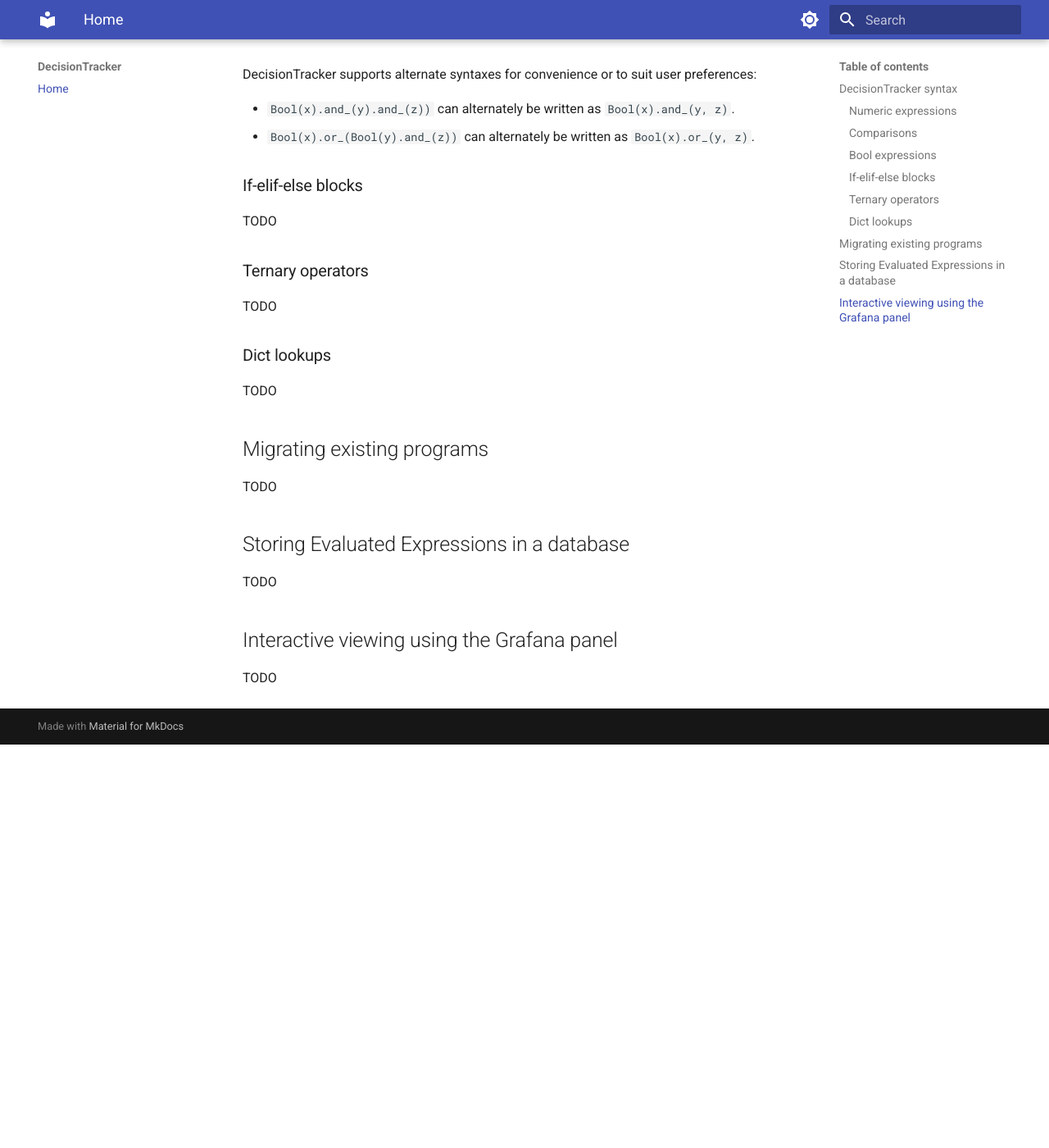
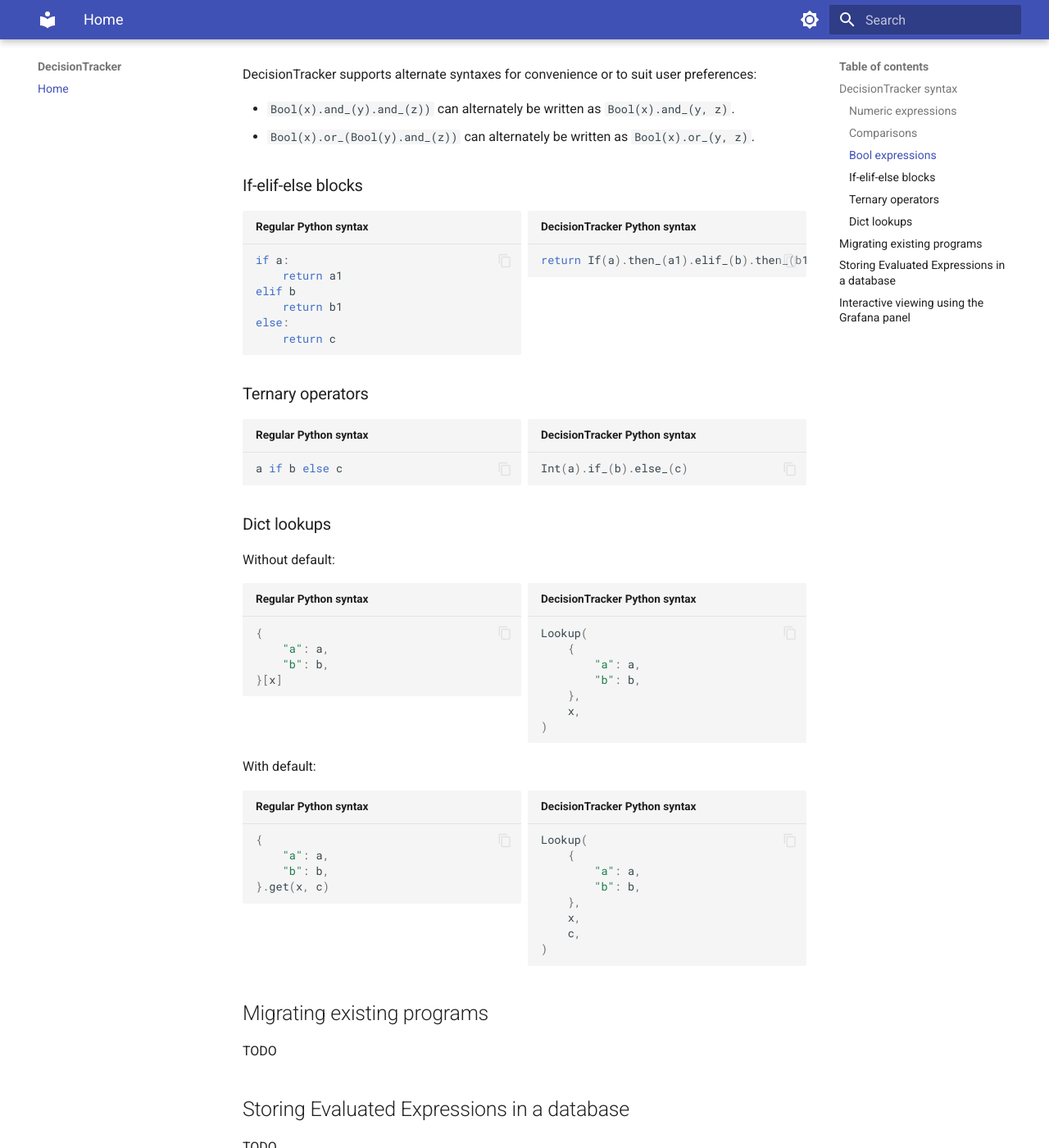
Before and after one commit to keeganmjgreen/decision_tracker, an MkDocs documentation site: the page built from docs/index.md, in a window 1280 px wide and 1400 px high, scrolled down 3346 px. Shown: the whole window at 82% size. Built offline with MkDocs 1.6.1 and Material for MkDocs 9.7.7, drawn with Linux system fonts in a browser that asks for light colours; before the commit the page ends 4254 px from its top, so only the background shows below that.

Commit message:
update index.md

````diff
--- a/docs/index.md
+++ b/docs/index.md
@@ -192,15 +192,85 @@
 
 ### If-elif-else blocks
 
-TODO
+<div class="grid" markdown>
+
+```python title="Regular Python syntax"
+if a:
+    return a1
+elif b
+    return b1
+else:
+    return c
+```
+
+```python title="DecisionTracker Python syntax"
+return If(a).then_(a1).elif_(b).then_(b1).else_(c)
+```
+
+</div>
 
 ### Ternary operators
 
-TODO
+<div class="grid" markdown>
+
+```python title="Regular Python syntax"
+a if b else c
+```
+
+```python title="DecisionTracker Python syntax"
+Int(a).if_(b).else_(c)
+```
+
+</div>
 
 ### Dict lookups
 
-TODO
+Without default:
+
+<div class="grid" markdown>
+
+```python title="Regular Python syntax"
+{
+    "a": a,
+    "b": b,
+}[x]
+```
+
+```python title="DecisionTracker Python syntax"
+Lookup(
+    {
+        "a": a,
+        "b": b,
+    },
+    x,
+)
+```
+
+</div>
+
+With default:
+
+<div class="grid" markdown>
+
+```python title="Regular Python syntax"
+{
+    "a": a,
+    "b": b,
+}.get(x, c)
+```
+
+```python title="DecisionTracker Python syntax"
+Lookup(
+    {
+        "a": a,
+        "b": b,
+    },
+    x,
+    c,
+)
+```
+
+</div>
 
 ## Migrating existing programs
 
````
